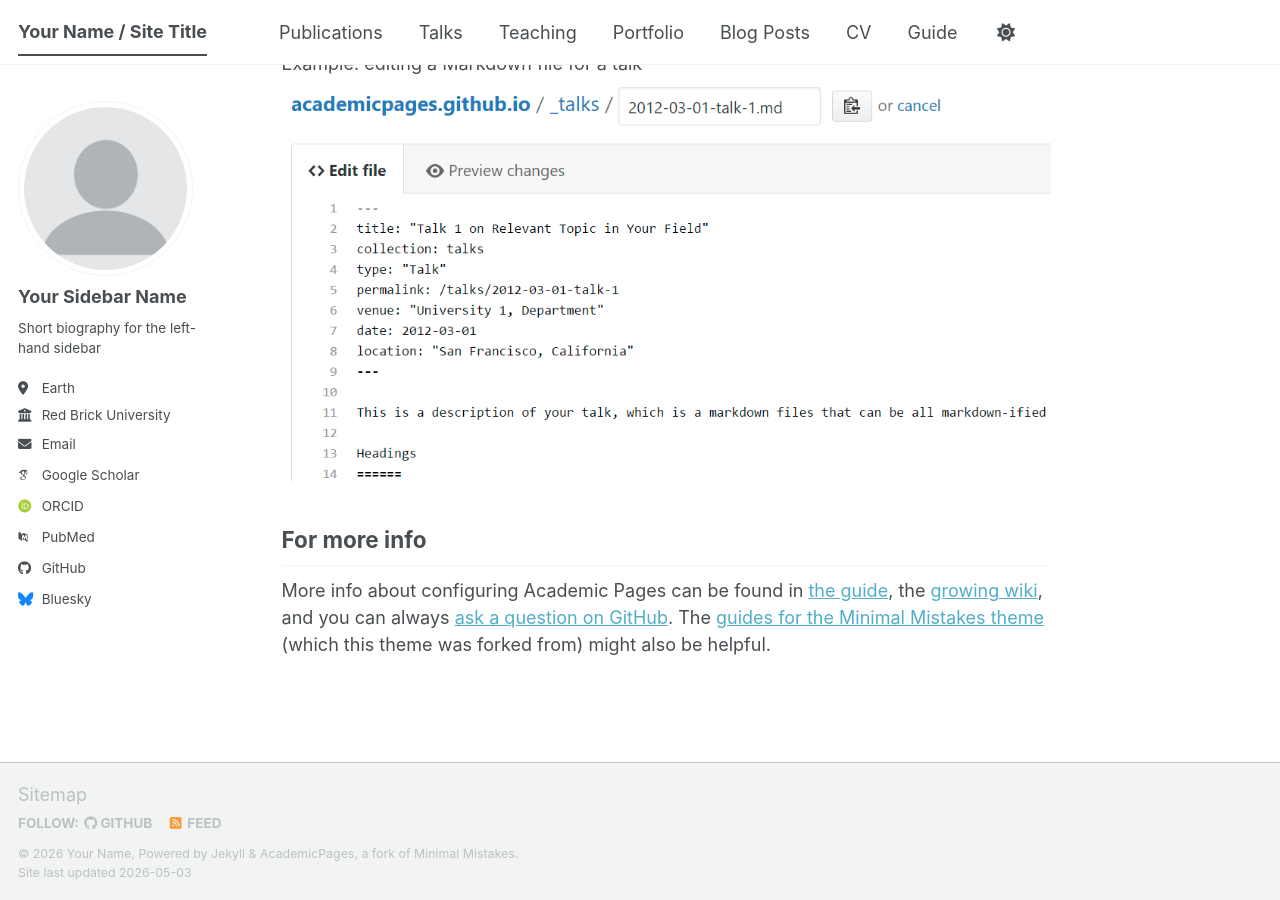
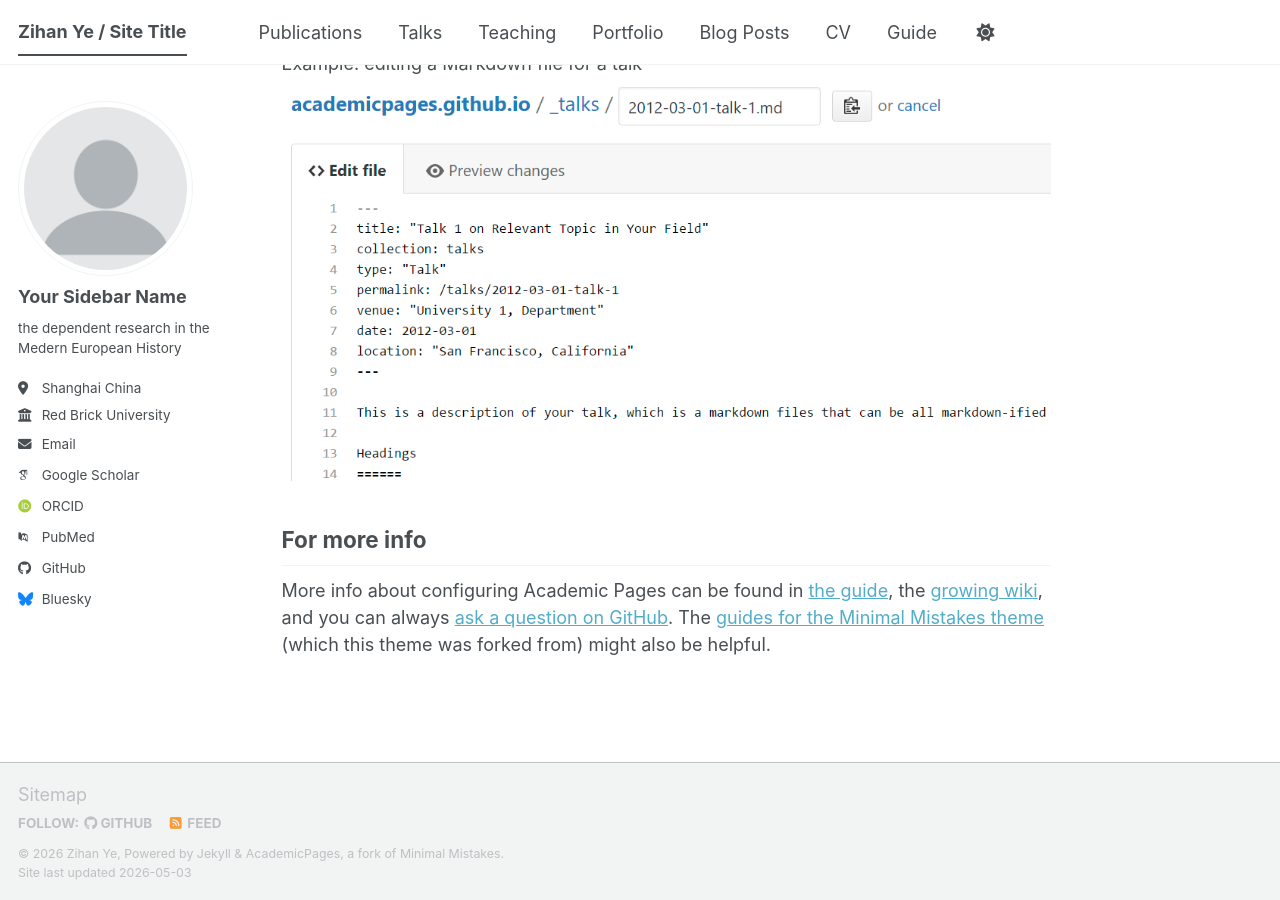
Before and after one commit to ZihanYe-history/ZihanYe-history, a Jekyll site: the page built from _pages/about.md, in a window 1280 px wide and 900 px high, scrolled down 2720 px. Built offline with Jekyll 4.4.1, drawn with Linux system fonts in a browser that asks for light colours; some web fonts are replaced; a script bundle is joined from its source files by our own code; library files that are not in the unit come from our copies.

Commit message:
Update site configuration for Zihan Ye

```diff
--- a/_config.yml
+++ b/_config.yml
@@ -9,14 +9,14 @@
 # Basic Site Settings
 locale                   : "en-US"
 site_theme               : "default" # The available themes options are "default", "air", "sunrise", "mint", "dirt" and "contrast"
-title                    : "Your Name / Site Title"
+title                    : "Zihan Ye / Site Title"
 title_separator          : "-"
-name                     : &name "Your Name"
-description              : &description "Your Name's academic portfolio"   # Update this with a general description of your site, this is the default if not overridden by a page
-url                      : https://academicpages.github.io # The base hostname & protocol for your site e.g. "https://[your GitHub username].github.io",
+name                     : &name "Zihan Ye"
+description              : &description "Zihan Ye's History"   # Update this with a general description of your site, this is the default if not overridden by a page
+url                      : https://ZihanYe-history.github.io # The base hostname & protocol for your site e.g. "https://[your GitHub username].github.io",
                                                            # or if you already have some other page hosted on Github then use "https://[your GitHub username].github.io/[Your Repo Name]"
 baseurl                  : "" # the subpath of your site, e.g. "/blog"
-repository               : "academicpages/academicpages.github.io"
+repository               : "ZihanYe-history.github.io"
 
 # Site Author - The following control what appear as part of the author content on the side bar.
 #               If a field is blank the icon and link will not appear, otherwise it will be shown.
@@ -25,12 +25,12 @@ author:
   # Biographic information
   avatar           : "profile.png"
   name             : "Your Sidebar Name"
-  pronouns         : # example: "she/her"
-  bio              : "Short biography for the left-hand sidebar"
-  location         : "Earth"
+  pronouns         : # example: "he/his"
+  bio              : "the dependent research in the Medern European History"
+  location         : "Shanghai China"
   employer         : "Red Brick University"
   uri              : # URL
-  email            : "none@example.org"
+  email            : "s24512@ykpaoschool.cn"
 
   # Academic websites
   academia         : # URL
```
